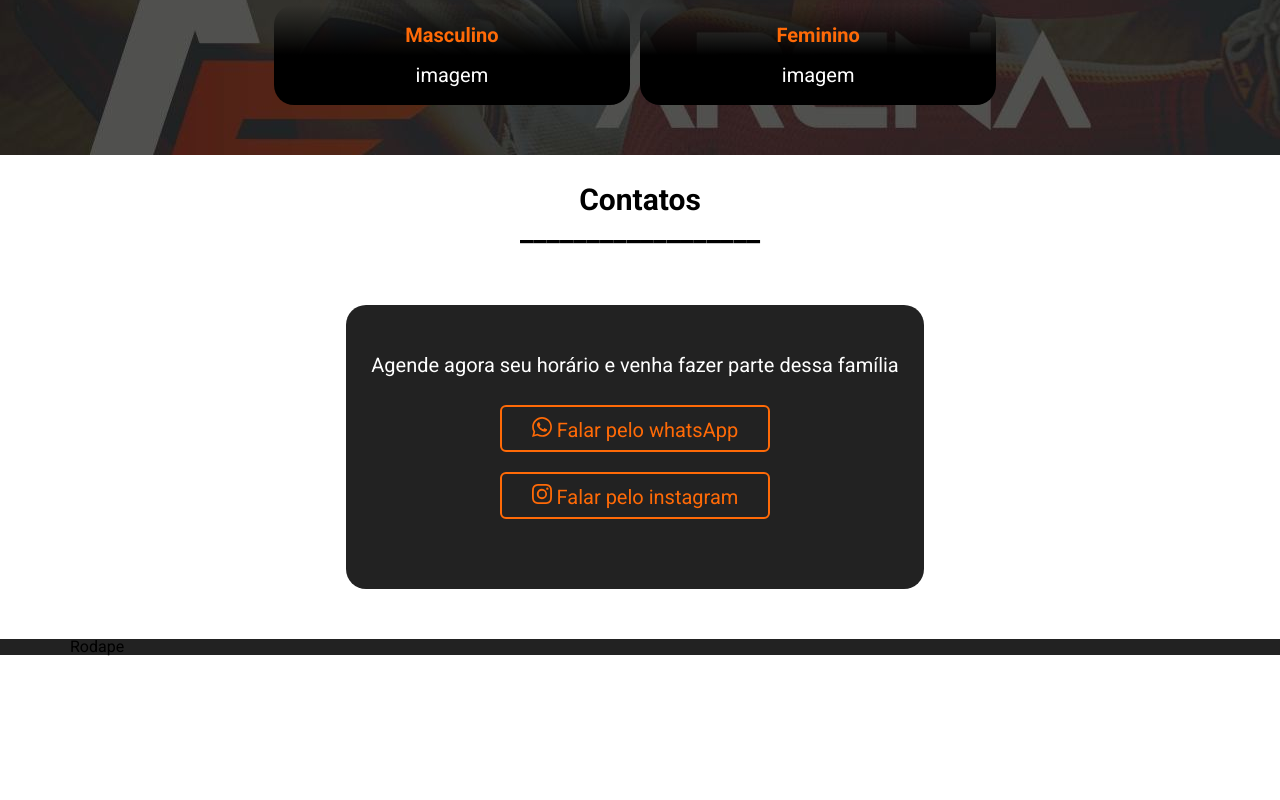
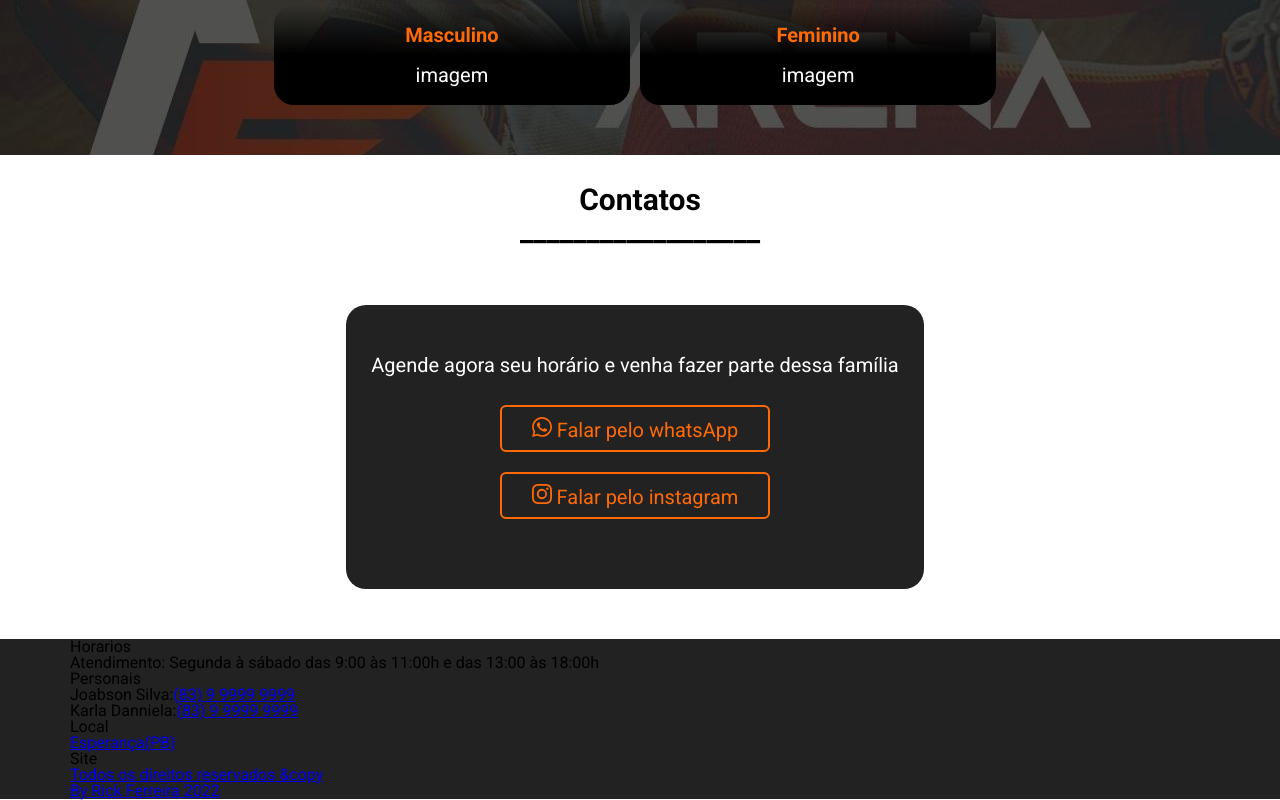
Before and after one commit to RickFerreira/arena-fitness, a React (Create React App) app: page / in a window 1280 px wide. Shown: the part 4797-5597 px from the top of the page. Before the commit the page ends 5453 px from the top, so only its background shows below. Built offline with nearby package versions, Linux system fonts and the light colour scheme.

Commit message:
Conteudo do rodape

```diff
--- a/src/pages/Rodape/index.tsx
+++ b/src/pages/Rodape/index.tsx
@@ -3,8 +3,63 @@ import styles from "./Rodape.module.scss"
 
 export const Rodape = () => {
   return (
-    <section id="Rodape" className={styles.AppStyle}>
-      Rodape
-    </section>
+    <footer id="Rodape" className={styles.AppStyle}>
+        <section>
+            <div>
+                <article>
+                    <h4>Horarios</h4>
+                    <ul>
+                        <li>
+                            Atendimento: Segunda à sábado das 9:00 às 11:00h e das 13:00 às 18:00h
+                        </li>
+                    </ul>
+                </article>
+                <article>
+                    <h4>
+                        Personais
+                    </h4>
+
+                    <ul>
+                        <li>
+                            Joabson Silva:
+                            <a
+                                href="https://api.whatsapp.com/send?phone=5583996479269&text=Ol%C3%A1%2C%20meu%20nome%20%C3%A9%20Caio.%20No%20que%20posso%20ajudar%3F">(83)
+                                9 9999 9999</a>
+                        </li>
+                        <li>
+                            Karla Danniela:
+                            <a
+                                href="https://api.whatsapp.com/send?phone=5583993699579&text=Ol%C3%A1%2C%20meu%20nome%20%C3%A9%20Tati.%20No%20que%20posso%20ajudar%3F">(83)
+                                9 9999 9999</a>
+                        </li>
+                    </ul>
+                </article>
+                <article>
+                    <h4>
+                        Local
+                    </h4>
+                    <ul>
+                        <li>
+                            <a href="https://goo.gl/maps/AWEDEdSz6PnKG4Yv5">Esperança(PB)</a>
+                        </li>
+                    </ul>
+                </article>
+                <article>
+                    <h4>
+                        Site
+                    </h4>
+
+                    <ul>
+                        <li>
+                            <a href="https://www.instagram.com/rick.rfs/">Todos os direitos reservados &copy</a>
+                        </li>
+                        <li id="nav-item">
+                            <a href="https://www.instagram.com/rick.rfs/">By Rick Ferreira 2022 </a>
+                        </li>
+                    </ul>
+                </article>
+            </div>
+        </section>
+    </footer>
   );
 }
```
